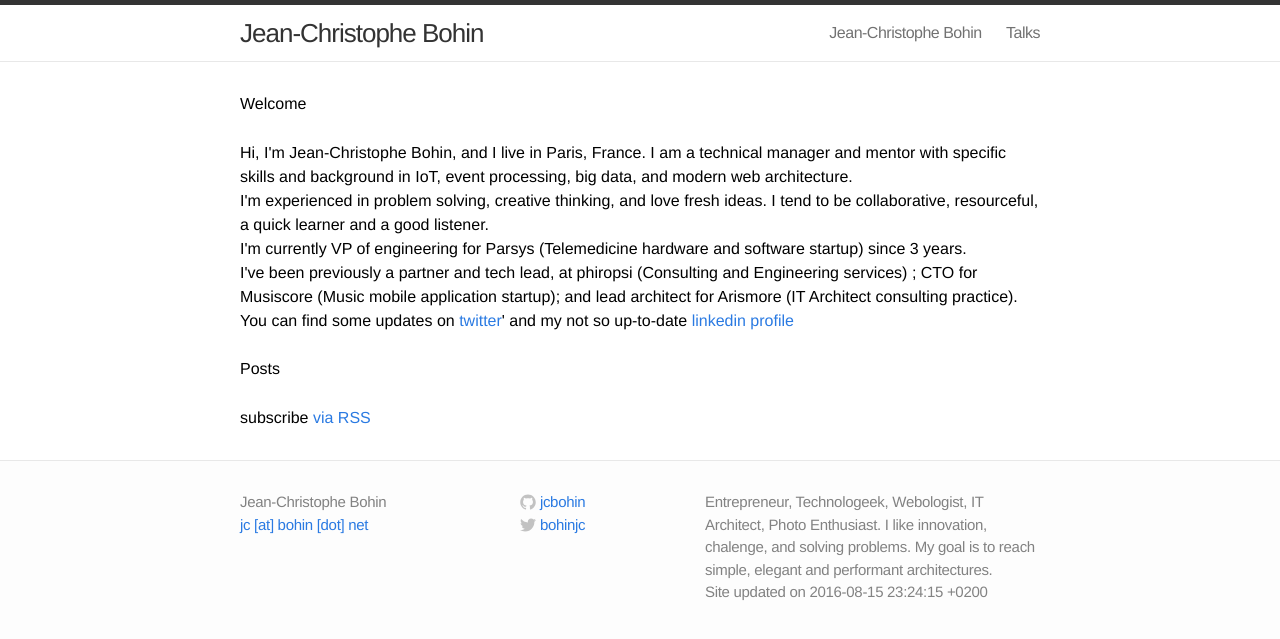
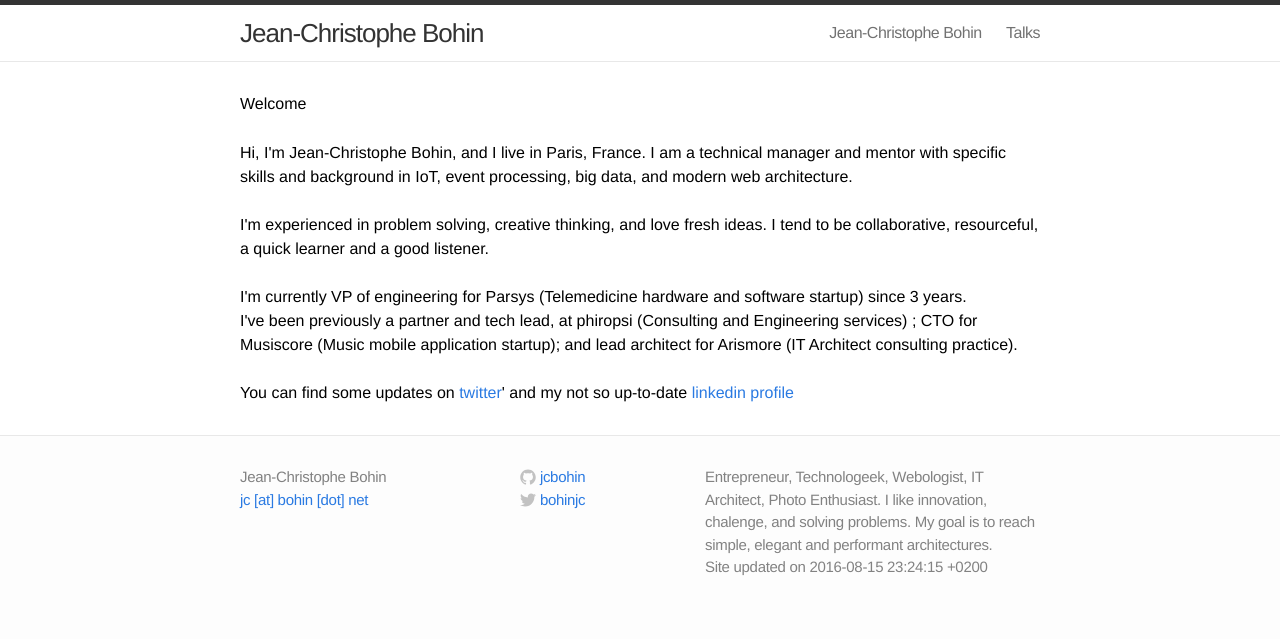
Before and after one commit to jcbohin/jcbohin.github.io, a Jekyll site: the page built from index.html, in a window 1280 px wide. Shown: the top 639 px of the page. Built offline with Jekyll 4.4.1, drawn with Linux system fonts in a browser that asks for light colours.

Commit message:
More spacing

```diff
--- a/index.html
+++ b/index.html
@@ -7,24 +7,12 @@
 
   <h1>Welcome</h1>
   <p>Hi, I'm Jean-Christophe Bohin, and I live in Paris, France. I am a technical manager and mentor with specific skills and background in IoT, event processing, big data, and modern web architecture.</p>
+  <br/>
   <p>I'm experienced in problem solving, creative thinking, and love fresh ideas. I tend to be collaborative, resourceful, a quick learner and a good listener.</p>
+  <br/>
   <p>I'm currently VP of engineering for Parsys (Telemedicine hardware and software startup) since 3 years.<br/>
   I've been previously a partner and tech lead, at phiropsi (Consulting and Engineering services) ; CTO for Musiscore (Music mobile application startup); and lead architect for Arismore (IT Architect consulting practice).</p>
+  <br/>
   <p>You can find some updates on <a href='https://twitter.com/bohinjc'>twitter</a>' and my not so up-to-date <a href='http://linkedin.com/in/bohinjc/'>linkedin profile</a></p>
-  <br/>
-
-  <h1>Posts</h1>
-
-  <ul class="posts">
-    {% for post in site.posts %}
-      <li>
-        <span class="post-date">{{ post.date | date: "%b %-d, %Y" }}</span>
-        <a class="post-link" href="{{ post.url | prepend: site.baseurl }}">{{ post.title }}</a>
-        {{ post.excerpt }}
-      </li>
-    {% endfor %}
-  </ul>
-
-  <p class="rss-subscribe">subscribe <a href="{{ "/feed.xml" | prepend: site.baseurl }}">via RSS</a></p>
 
 </div>
```
